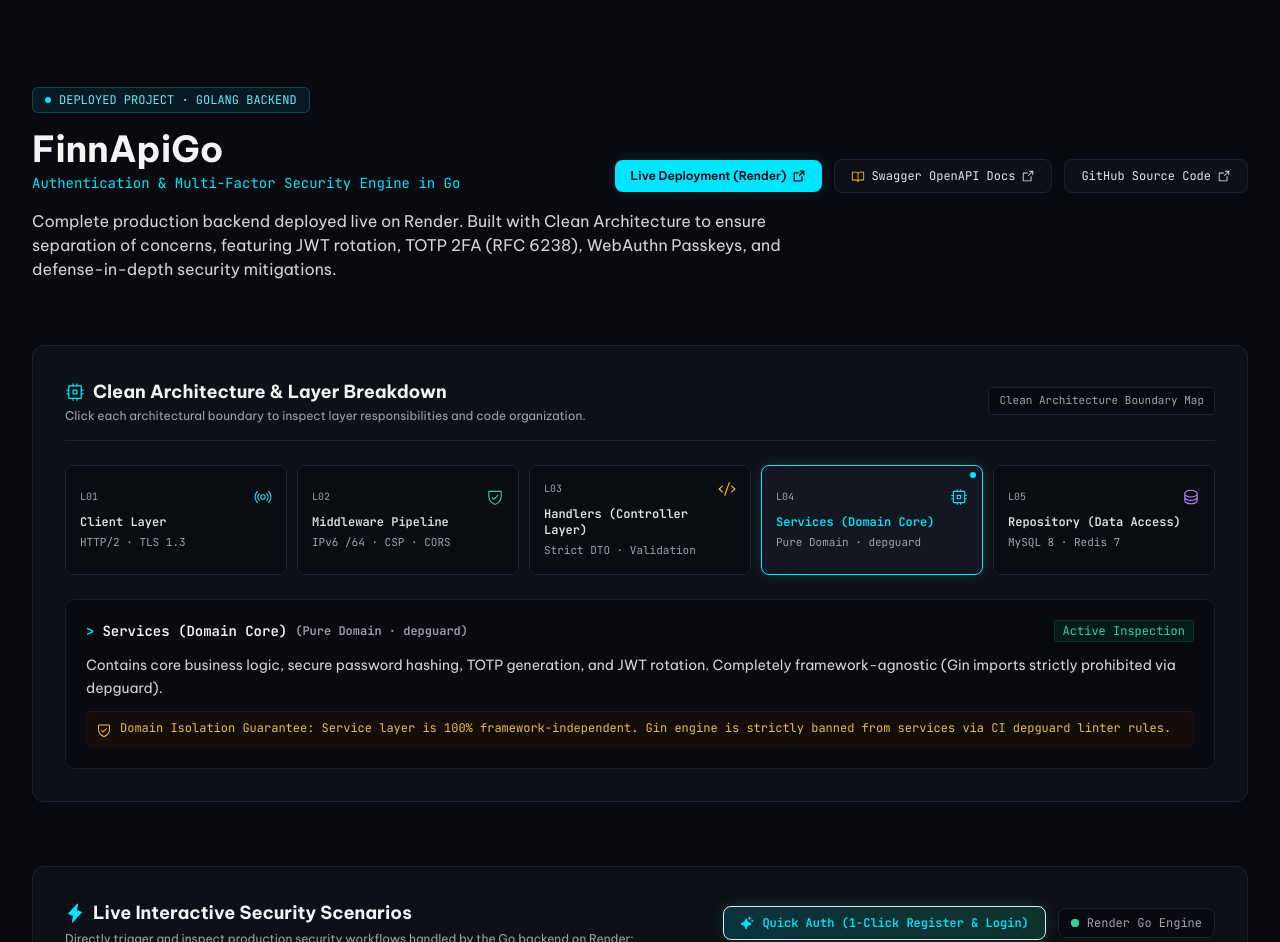
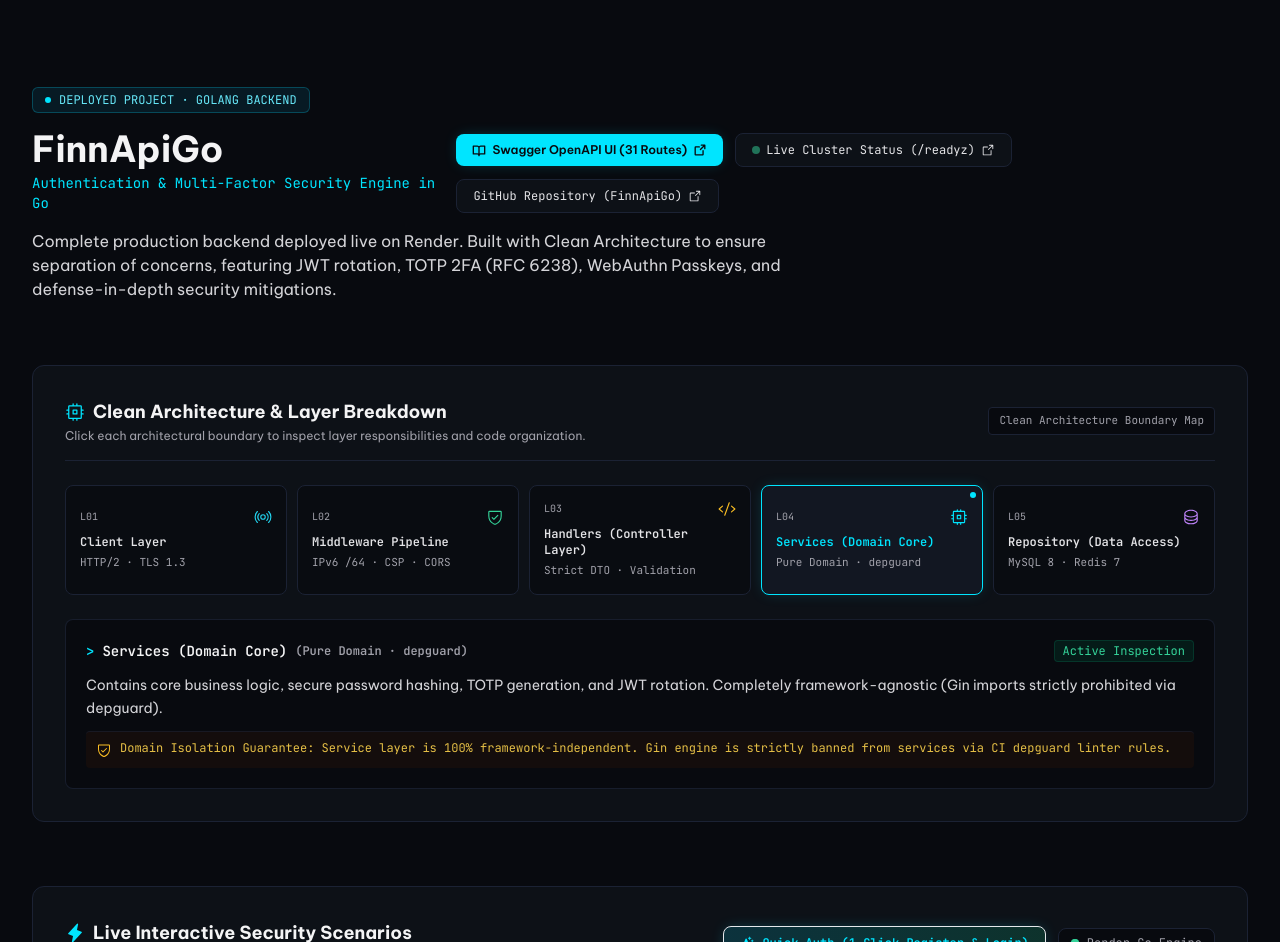
Before and after one commit to NguyenQuan121321/Portfolio, a React (Vite) app: page / in a window 1280 px wide. Shown: the part 820-1762 px from the top of the page. Built offline with nearby package versions, Linux system fonts and the light colour scheme.

Commit message:
feat: expand Jake roaming area and movement frequency, separate Swagger UI and live Cluster health links in FinnApiGoSection

```diff
--- a/src/components/FinnApiGoSection.tsx
+++ b/src/components/FinnApiGoSection.tsx
@@ -138,7 +138,7 @@
 
   const [copiedCurl, setCopiedCurl] = useState<boolean>(false);
 
-  const liveRenderUrl = 'https://finnapigo.onrender.com/swagger/index.html#/';
+  const liveHealthUrl = 'https://finnapigo.onrender.com/readyz';
   const liveSwaggerUrl = 'https://finnapigo.onrender.com/swagger/index.html#/';
 
   // Handle ESC key to close modal
@@ -563,28 +563,30 @@
             {/* Quick Links */}
             <div className="flex flex-wrap items-center gap-3">
               <a
-                href={liveRenderUrl}
+                href={liveSwaggerUrl}
                 target="_blank"
                 rel="noopener noreferrer"
                 className="inline-flex items-center gap-1.5 px-4 py-2 rounded-lg bg-accent-cyan text-surface-950 font-semibold text-xs transition-colors hover:bg-cyan-300 shadow-[0_0_15px_-4px_rgba(0,229,255,0.3)]"
               >
-                <span>{t('project.links.live')}</span>
+                <BookOpen size={14} weight="bold" />
+                <span>{t('project.links.docs')}</span>
                 <ArrowSquareOut size={14} weight="bold" />
               </a>
 
               <a
-                href={liveSwaggerUrl}
+                href={liveHealthUrl}
                 target="_blank"
                 rel="noopener noreferrer"
                 className="inline-flex items-center gap-1.5 px-4 py-2 rounded-lg bg-surface-900 hover:bg-surface-850 border border-border-subtle hover:border-border-highlight text-xs font-mono text-zinc-200 transition-colors"
+                title="Live PostgreSQL & Service Cluster Health Probe (/readyz)"
               >
-                <BookOpen size={14} className="text-amber-400" />
-                <span>{t('project.links.docs')}</span>
+                <span className="w-2 h-2 rounded-full bg-emerald-400 animate-pulse"></span>
+                <span>{t('project.links.health')}</span>
                 <ArrowSquareOut size={14} />
               </a>
 
               <a
-                href="https://github.com/NguyenQuan121321"
+                href="https://github.com/NguyenQuan121321/FinnApiGo"
                 target="_blank"
                 rel="noopener noreferrer"
                 className="inline-flex items-center gap-1.5 px-4 py-2 rounded-lg bg-surface-900 hover:bg-surface-850 border border-border-subtle hover:border-border-highlight text-xs font-mono text-zinc-200 transition-colors"
--- a/src/components/JakeAI/engine/MovementEngine.ts
+++ b/src/components/JakeAI/engine/MovementEngine.ts
@@ -90,10 +90,10 @@
     const width = window.innerWidth;
     const height = window.innerHeight;
     return {
-      minX: width - 160,
-      maxX: width - 60,
-      minY: height - 90,
-      maxY: height - 40,
+      minX: width - 260,
+      maxX: width - 50,
+      minY: height - 160,
+      maxY: height - 35,
       bedX: width - 42,
       bedY: height - 42
     };
@@ -235,10 +235,10 @@
       this.spriteEngine.setSprite('idle', this.lastDirection, 0);
       this.updatePosition();
 
-      // After resting (approx 3.5s - 5.5s), choose a new spot to wander nearby
+      // After resting (approx 1.2s - 2.8s), choose a new spot to wander nearby
       if (this.idleTimer >= this.idleWaitFrames) {
         this.idleTimer = 0;
-        this.idleWaitFrames = Math.floor(35 + Math.random() * 25);
+        this.idleWaitFrames = Math.floor(12 + Math.random() * 16);
         this.pickNewCozyTarget();
       }
       return;
@@ -265,7 +265,7 @@
     this.lastDirection = dirInfo.name;
 
     // Leisurely calm walking speed
-    const stepSpeed = Math.min(1.4, distance);
+    const stepSpeed = Math.min(1.8, distance);
     this.corgiX += (dx / distance) * stepSpeed;
     this.corgiY += (dy / distance) * stepSpeed;
 
--- a/src/i18n/en.ts
+++ b/src/i18n/en.ts
@@ -168,9 +168,9 @@
   "project.finnapi.sec.ci_desc": "7-job GitHub Actions pipeline running 301 unit tests, gosec static security analysis, Trivy container vulnerability scanning, govulncheck, 3 fuzzing targets, and 14 CI coverage floors.",
 
   // Project Links
-  "project.links.source": "GitHub Source Code",
-  "project.links.live": "Live Deployment (Render)",
-  "project.links.docs": "Swagger OpenAPI Docs",
+  "project.links.docs": "Swagger OpenAPI UI (31 Routes)",
+  "project.links.health": "Live Cluster Status (/readyz)",
+  "project.links.source": "GitHub Repository (FinnApiGo)",
 
   // Write-ups / Engineering Deep-Dives
   "writeups.badge": "ENGINEERING CASE STUDIES & POST-MORTEMS",
--- a/src/i18n/vi.ts
+++ b/src/i18n/vi.ts
@@ -165,9 +165,9 @@
   "project.finnapi.sec.ci_desc": "Pipeline GitHub Actions 7 jobs tự động: chạy 301 unit tests, 3 fuzzing tests, kiểm thử bảo mật gosec, rà soát lỗ hổng thư viện govulncheck và quét container Trivy.",
 
   // Project Links
-  "project.links.source": "Mã nguồn GitHub",
-  "project.links.live": "Trang Web Render (Live)",
-  "project.links.docs": "Tài liệu API Swagger",
+  "project.links.docs": "Tài liệu Swagger UI (31 Routes)",
+  "project.links.health": "Kiểm tra Trạng thái Live (/readyz)",
+  "project.links.source": "Mã nguồn GitHub (FinnApiGo)",
 
   // Write-ups / Engineering Deep-Dives
   "writeups.badge": "BÀI HỌC KỸ THUẬT & DEBUGGING",
```
